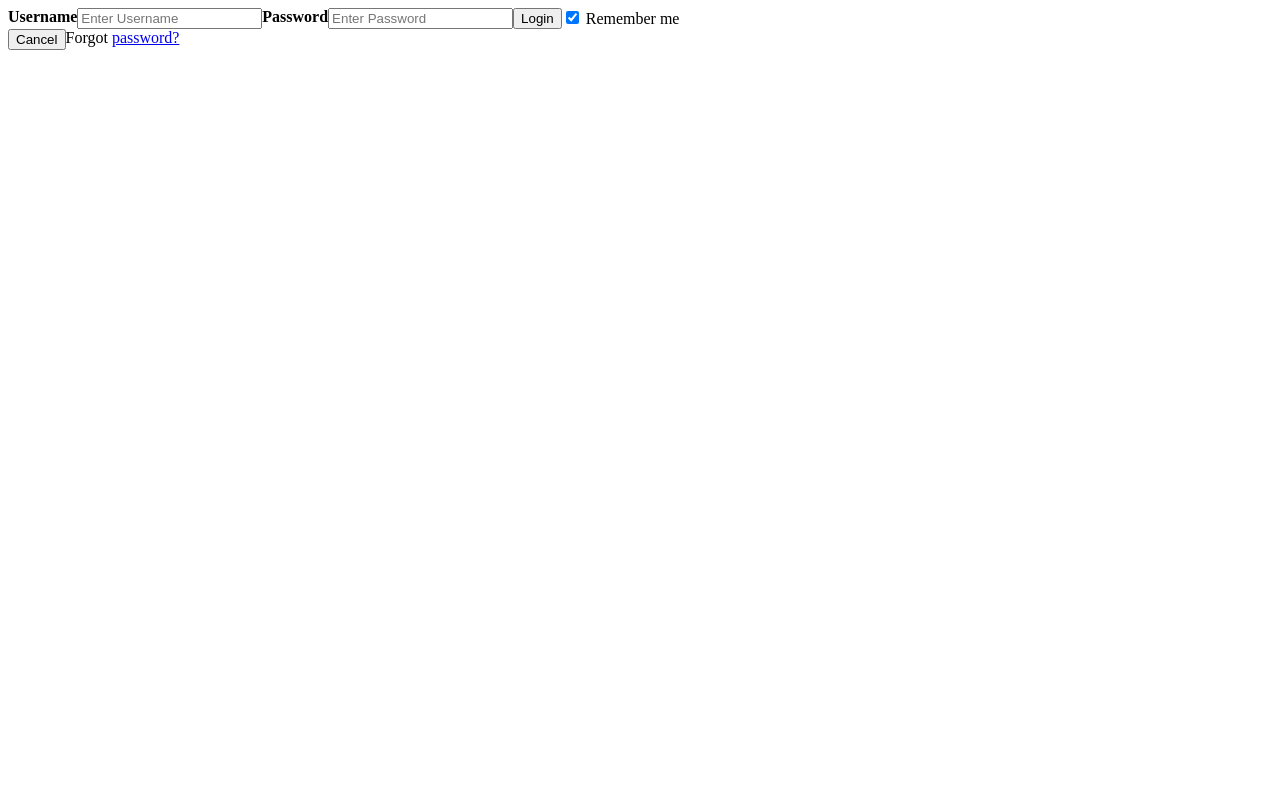
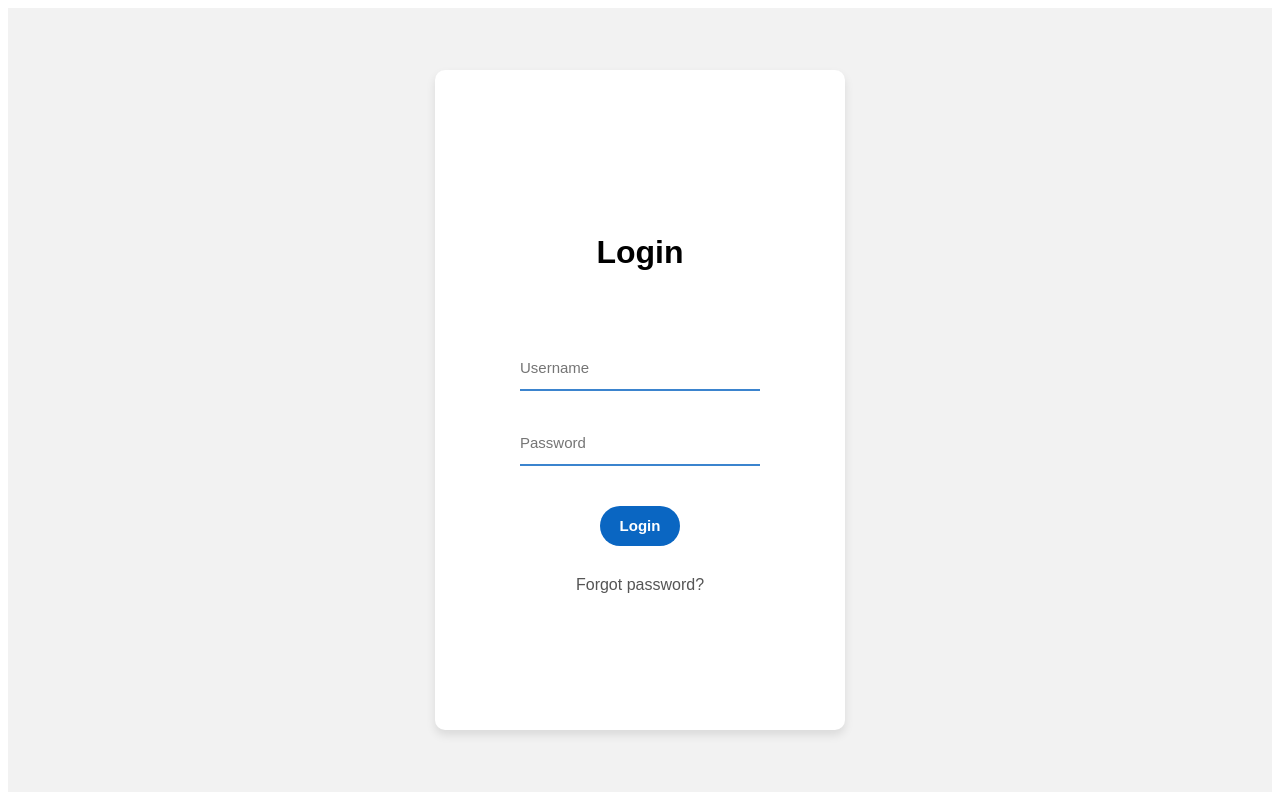
Before and after one commit to itselectroz/sustainable-daily, a Django app: page /login/ in a window 1280 px wide. Run offline with Django 4.2, Linux system fonts and the light colour scheme.

Commit message:
Styles Login Page

```diff
--- a/sustainable_app/static/sustainable_app/login.css
+++ b/sustainable_app/static/sustainable_app/login.css
@@ -1,4 +1,123 @@
-div {
+.body {
         display: flex;
-        flex-wrap: wrap;
+        justify-content: center;
+        align-items: center;
+        height: 100%;
+        background: #f2f2f2;
 }
+
+.outerContainer {
+        display: flex;
+        border-radius: 10px;
+        box-shadow: 0 5px 10px 0 rgba(0,0,0,.1);
+        width: 300px;
+        height: 550px;
+        justify-content: center;
+        align-items: center;
+        background: #ffffff;
+        padding: 77px 55px 33px;
+}
+
+form {
+        display: flex;
+        flex-direction: column;
+        justify-content: center;
+        align-items: center;
+        width: 100%;
+        height: 100%;
+}
+
+.fieldsContainer {
+        display: flex;
+        flex-direction: column;
+        justify-content: center;
+        align-items: center;
+        width: 80%;
+}
+
+input {
+        font-family: Arial, Helvetica, sans-serif;
+        outline: none;
+        border-top: none;
+        border-left: none;
+        border-right: none;
+        border-bottom-color: rgba(10, 102, 194, 0.8);
+        font-size: 15px;
+        color: #555;
+        line-height: 1.2;
+        display: block;
+        width: 100%;
+        height: 45px;
+        background: 0 0;
+        padding: 0;
+}
+
+#pass {
+        margin-top: 30px;
+}
+
+/* Title */
+h1 {
+        font-family: Arial, Helvetica, sans-serif;
+        font-weight: 700;
+        margin-top: 0;
+        margin-bottom: 75px;
+}
+
+/* ------------ button ------------ */
+
+button {
+        margin-top: 40px;
+        align-items: center;
+        background-color: #0A66C2;
+        border: 0;
+        border-radius: 100px;
+        color: #ffffff;
+        cursor: pointer;
+        font-size: 15px;
+        font-weight: 600;
+        justify-content: center;
+        line-height: 20px;
+        max-width: 480px;
+        min-height: 40px;
+        min-width: 0px;
+        padding: 0px;
+        padding-left: 20px;
+        padding-right: 20px;
+        text-align: center;
+        transition: background-color 0.167s cubic-bezier(0.4, 0, 0.2, 1) 0s, box-shadow 0.167s cubic-bezier(0.4, 0, 0.2, 1) 0s, color 0.167s cubic-bezier(0.4, 0, 0.2, 1) 0s;
+        user-select: none;
+        vertical-align: middle;
+        font-family: Arial, Helvetica, sans-serif;
+}
+
+
+
+button:hover,
+button:focus {
+  background-color: #16437E;
+  color: #ffffff;
+}
+
+button:active {
+  background: #09223b;
+  color: rgb(255, 255, 255, .7);
+}
+
+button:disabled {
+  cursor: not-allowed;
+  background: rgba(0, 0, 0, .08);
+  color: rgba(0, 0, 0, .3);
+}
+
+
+/* ------------ forgot pass ------------  */
+.forgotPass {
+        margin-top: 30px;
+        font-family: Arial, Helvetica, sans-serif;
+}
+
+a {
+        color: #555;
+        text-decoration: none;
+}
--- a/sustainable_app/templates/sustainable_app/login.html
+++ b/sustainable_app/templates/sustainable_app/login.html
@@ -2,24 +2,24 @@
  {% load static %}
  <link rel="stylesheet" type="text/css" href="{% static 'sustainable_app/login.css' %}">
 
+ <div class="body">
+  <div class="outerContainer">
     <form action"" method="post">
         {% csrf_token %}
 
+        <h1>Login</h1>
+
         <div class="fieldsContainer">
-      <label for="uname"><b>Username</b></label>
-      <input type="text" placeholder="Enter Username" name="uname" required>
+          <input id="username" type="text" placeholder="Username" name="uname" required>
 
-      <label for="psw"><b>Password</b></label>
-      <input type="password" placeholder="Enter Password" name="psw" required>
+          <input id="pass" type="password" placeholder="Password" name="psw" required>
 
           <button type="submit">Login</button>
-      <label>
-        <input type="checkbox" checked="checked" name="remember"> Remember me
-      </label>
         </div>
 
-    <div class="container">
-      <button type="button" class="cancelbtn">Cancel</button>
-      <span class="psw">Forgot <a href="#">password?</a></span>
+        <div class="forgotPass">
+          <span class="psw"><a href="#">Forgot password?</a></span>
         </div>
     </form>
+    </div>
+  </div>
```
Lines whose indentation alone changed are shown as unchanged.
